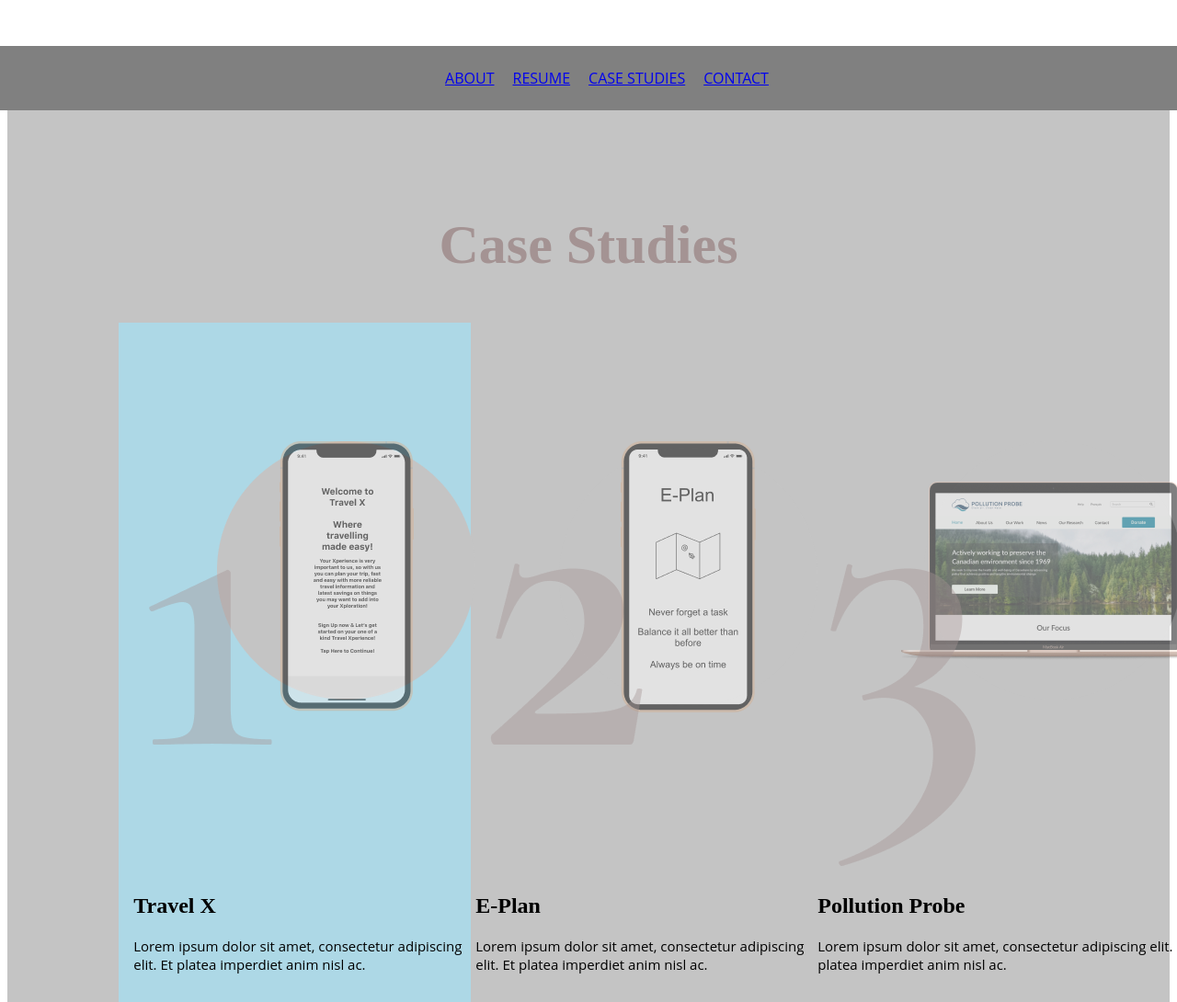
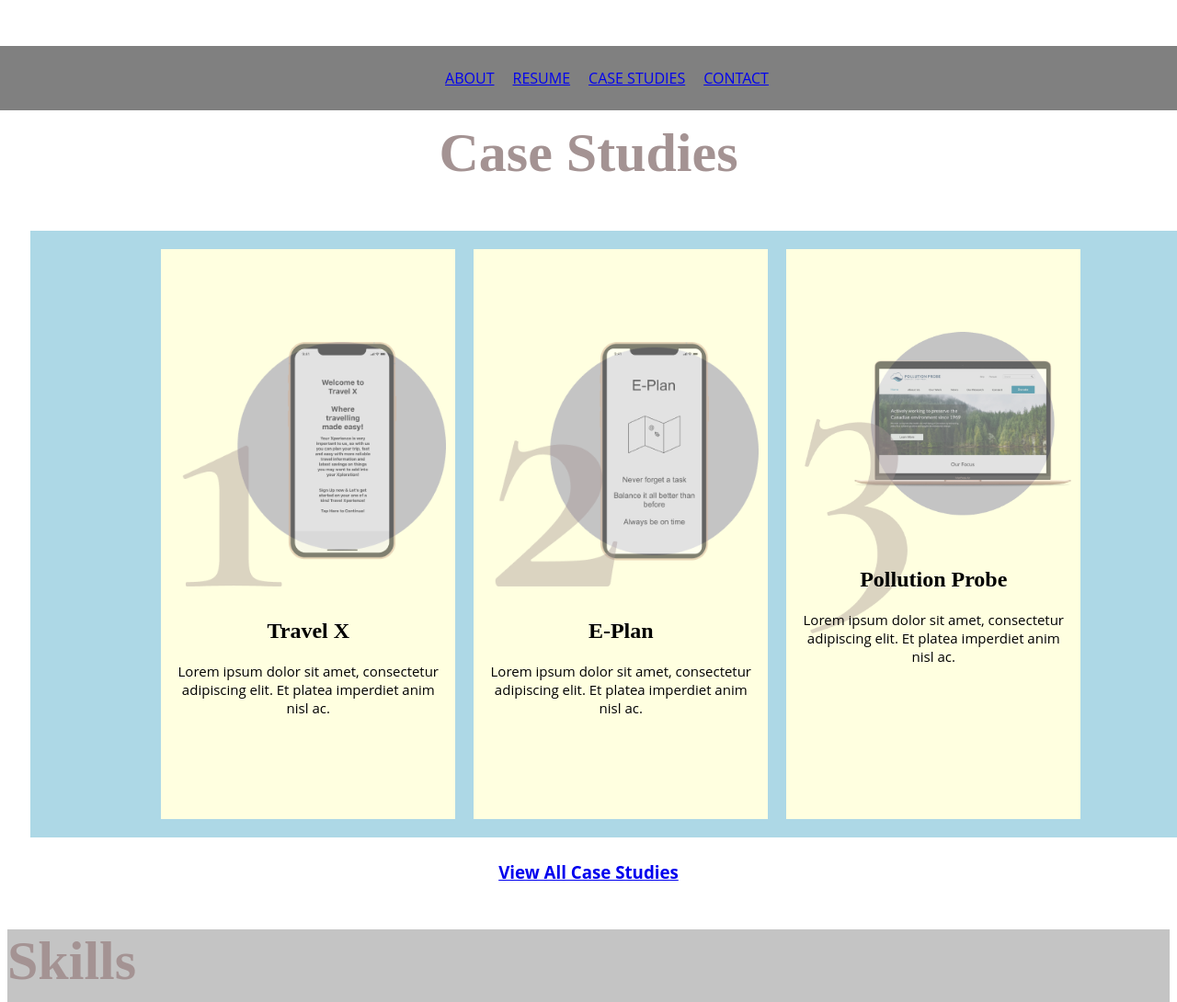
Before and after one commit to carlajayne/Portfolio_HTML_CSS, a plain HTML site: page index.html in a window 1280 px wide. Shown: the part 680-1770 px from the top of the page at 92% size. Drawn offline with Linux system fonts and the light colour scheme.

Commit message:
css edit

```diff
--- a/css/style.css
+++ b/css/style.css
@@ -39,22 +39,38 @@ header{
     float: right;
     padding-right: 15px;
   }
-    /*************Case Studies*************/
-.CaseStudies {
-  background-color: #C4C4C4;
-  padding: 100px;
+    /*Case Studies*/
+.flexContainer {
+  display: flex;
+  width: 100%;
+  margin: 2%;
+  padding: 10px;
+  background-color: lightblue;
+}
+.flex_item {
+  background-color: lightyellow;
+  flex-direction: column;
+  margin: 10px;
+  padding: 10px;
+  width: 300px;
+  height: 600px;
+  text-align: center;
+}
+.justifyContent {
+  justify-content: center;
+}
+img {
+  max-width: 100%;
+  max-height: 100%;
+}
+#description {
+    position: relative;
+    left: 0;
+    bottom: 100px;
+  text-align: center;
 }
 
-.flexContainer {
-  display: flex;
-  width: 33%;
-  margin: 2%;
-  padding: 16px;
-  background-color: lightblue;
-}
-
-
-    /*Skills and Tools*/
+    /************Skills and Tools******************/
 
 .SkillsandTools {
   background-color: #C4C4C4;
--- a/index.html
+++ b/index.html
@@ -35,35 +35,40 @@
     </section>
     <!------------------------ End About Me --------------------------------------->
 
-    <!-- Case Studies -->
-        <section class="CaseStudies">
+    <!-------------- Case Studies --------------------->
+        <section>
             <h1 style="text-align: center">Case Studies</h1>
-            <div class="flexContainer">
-                <div id="column" class="flex_item">
+            <div class="justifyContent flexContainer">
+                <div class="flex_item">
                     <img src="images/travel_x_hp.png">
+                    <div id="description">
                     <h2>Travel X</h2>
                     <p> Lorem ipsum dolor sit amet, consectetur adipiscing elit. Et platea imperdiet anim nisl ac.</p>
                     </div>
-                <div id="column" class="flex_item">
+                </div>
+                <div class="flex_item">
                     <img src="images/eplan_hp.png">
+                    <div id="description">
                     <h2>E-Plan</h2>
                     <p> Lorem ipsum dolor sit amet, consectetur adipiscing elit. Et platea imperdiet anim nisl ac.</p>
-                    </div>
-                <div id="column" class="flex_item">
+                    </div></div>
+                <div class="flex_item">
                     <img src="images/pollution_probe_hp.png">
+                    <div id="description">
                     <h2>Pollution Probe</h2>
                     <p> Lorem ipsum dolor sit amet, consectetur adipiscing elit. Et platea imperdiet anim nisl ac.</p>
-                    </div>
+                    </div></div>
                 </div>
+            </div>
             <h3 style="text-align: center"><a href="#">View All Case Studies</a></h3>
         </section>
     <!----------------------------- End Case Studies --------------------->
 
     <!-- Skills and Tools -->
-    <section class="SkillsandTools">
+    <section class="SkillsandTools gridContainer">
         <h1>Skills</h1>
         <div class="mySkills">
-            <div id="row" class="mySkills_list">
+            <div id="row" class="mySkills_list gridArea">
                 <h2>User Research</h2>
                 <p> Lorem ipsum dolor sit amet, consectetur adipiscing elit. Et platea imperdiet anim nisl ac.</p>
                 <h2>Usability Testing</h2>
@@ -73,7 +78,7 @@
             </div>
         </div>
         <h1>Tools</h1>
-        <div class="myTools">
+        <div class="myTools gridArea">
             <div class="flexContainer">
             <div id="column" class="flex_item">
             <img src="images/animate.png" alt="Adobe Illustraitor"></div>
```
